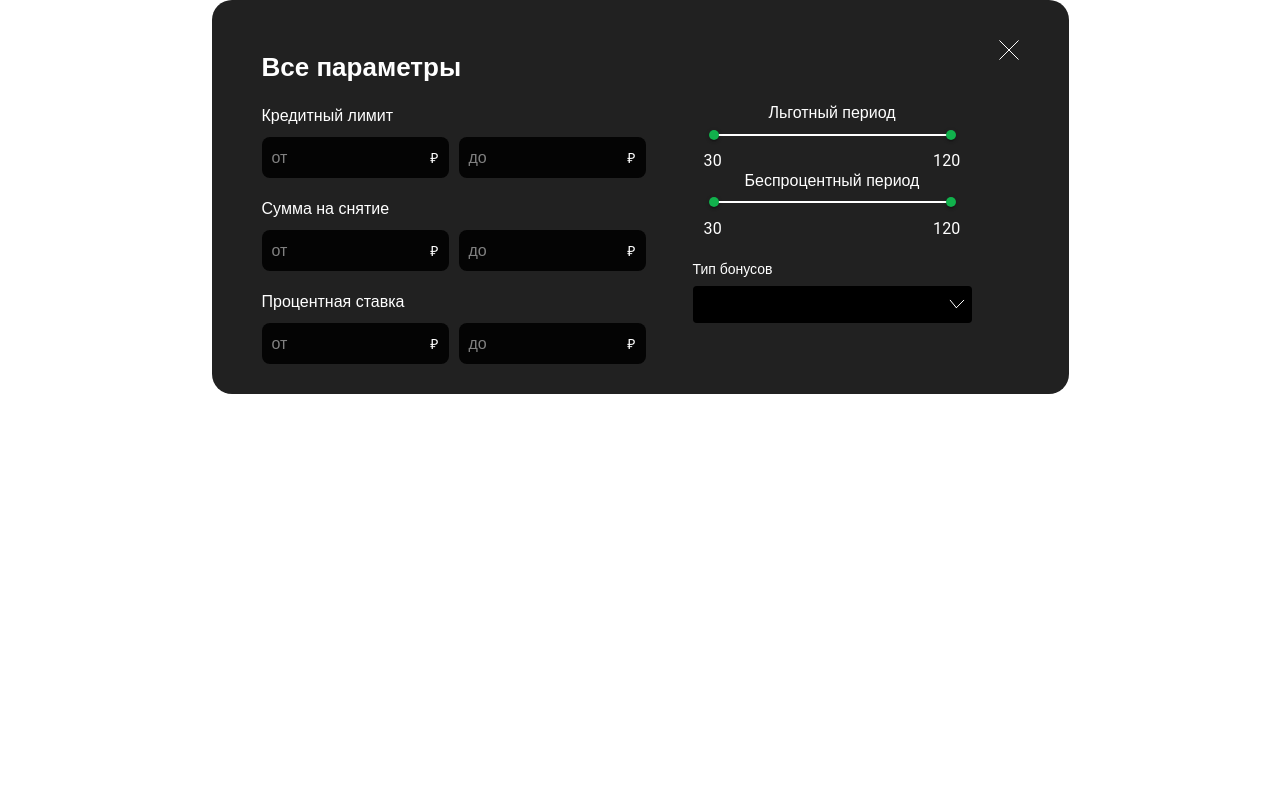
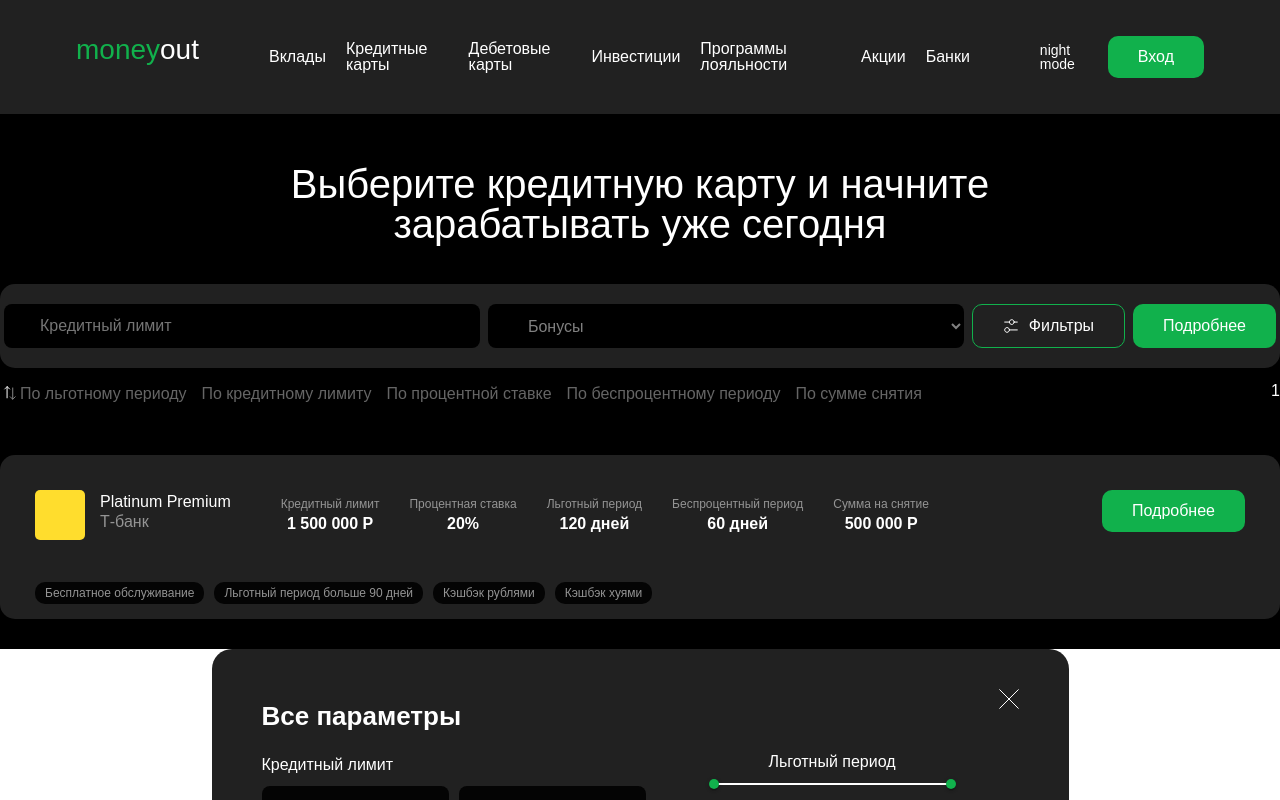
Before and after one commit to max7891112/Money-out-of-thin-air, a React (Vite) app: page / in a window 1280 px wide. Shown: the top 800 px of the page. Built offline with nearby package versions, Linux system fonts and the light colour scheme.

Commit message:
ver. 0.9 with small fixes

```diff
--- a/src/App.tsx
+++ b/src/App.tsx
@@ -30,7 +30,7 @@ export const App = () => {
         <Strategy />
         <TestBlock />
         <Questions /> */}
-        {/* <ChoosePage /> */}
+        <ChoosePage />
         <PopUp/>
       </Wrapper>
     </>
--- a/src/pages/choosePage/components/PopUp/popUp.module.scss
+++ b/src/pages/choosePage/components/PopUp/popUp.module.scss
@@ -18,6 +18,10 @@
 .upPart {
   display: flex;
   justify-content: space-between;
+
+  & svg {
+    cursor: pointer;
+  }
 }
 .title {
   font-size: 26px;
@@ -92,10 +96,10 @@
 .rangeBlock {
 }
 .range {
-    width: 258px;
-    height: 1px;
-    background-color: #fff;
-    appearance: none;
+  width: 258px;
+  height: 1px;
+  background-color: #fff;
+  appearance: none;
 }
 .typeBonusBlock {
   padding-top: 21px;
```
